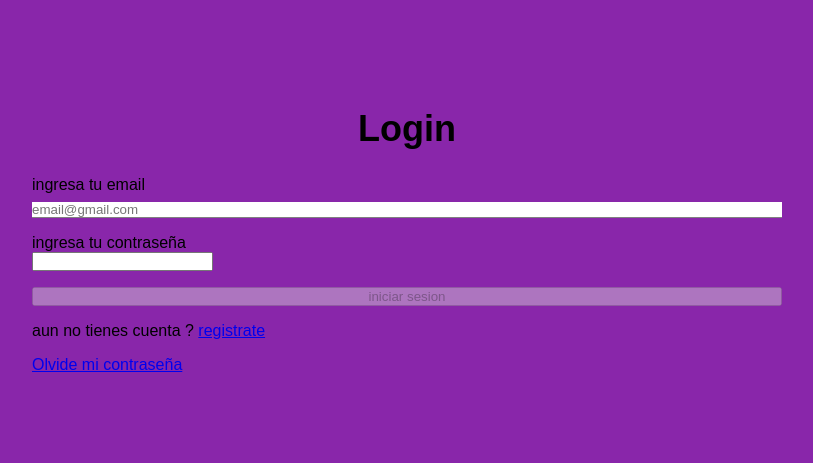
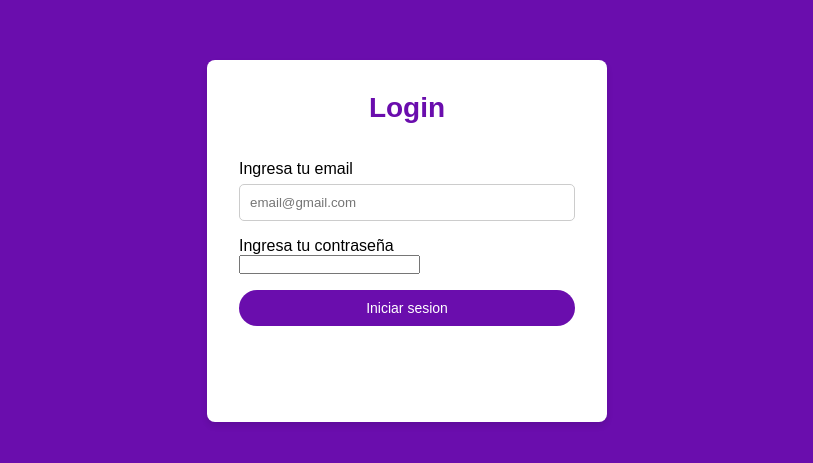
Before and after one commit to bruno-ariel/PWA_TM_27_2025_FRONTEND, a React (Vite) app: page / in a window 1280 px wide. Shown: the part 159-622 px from the top of the page, without its empty margins (233-1046 px from the left). Built offline with nearby package versions, Linux system fonts and the light colour scheme.

Commit message:
css pt 1.6

```diff
--- a/src/app.css
+++ b/src/app.css
@@ -5,36 +5,92 @@
     font-family: sans-serif;
 
 }
-body {
-    background-color: rgb(137, 38, 170);
+
+.auth-screen {
+    padding: 16px;
+    display: flex;
+    justify-content: center;
+    align-items: center;
+    height: 100vh;
+    background-color: #6A0DAD; /* Violeta */
 }
 
-.title {
-    font-size: 36px;
-    margin-bottom: 10px;
-}
-.auth-screen{
-    padding: 16px;
-    display: flex;
-}
-
+/* Contenedor del formulario */
 .auth-form {
     display: flex;
     flex-direction: column;
     gap: 16px;
-    max-width: 750px;
-    flex: 1;
+    max-width: 400px;
+    width: 100%;
+    padding: 32px;
+    background: white;
+    border-radius: 8px;
+    box-shadow: 0 4px 6px rgba(0, 0, 0, 0.1);
 }
 
+/* Título con fuente más estilizada */
+.title {
+    font-size: 28px;
+    font-weight: bold;
+    text-align: center;
+    color: #6A0DAD; /* Violeta */
+}
+
+/* Contenedor de los inputs */
 .auth-form .input-container {
     display: flex;
     flex-direction: column;
-    gap: 8px;
+    gap: 6px;
 }
 
+/* Inputs estilizados */
 .auth-form .input-container input {
+    padding: 10px;
+    border: 1px solid #ccc;
+    border-radius: 5px;
+    outline: none;
+    transition: all 0.3s ease-in-out;
+}
+
+/* Efecto al hacer foco en los inputs */
+.auth-form .input-container input:focus {
+    border-color: #6A0DAD;
+    box-shadow: 0 0 5px rgba(106, 13, 173, 0.5);
+}
+
+/* Botón de iniciar sesión */
+.auth-form button {
+    background-color: #6A0DAD;
+    color: white;
+    padding: 10px;
     border: none;
-    border-bottom: 1px solid gray;
+    border-radius: 20px;
+    font-size: 14px;
+    cursor: pointer;
+    transition: background 0.3s ease;
+}
+
+/* Efecto hover en el botón */
+.auth-form button:hover {
+    background-color: #580B91;
+}
+
+/* Enlaces estilizados */
+.auth-form span,
+.auth-form a {
+    text-align: center;
+    color: white;
+    font-size: 14px;
+}
+
+.auth-form a {
+    text-decoration: none;
+    font-weight: bold;
+    color: white;
+}
+
+.auth-form a:hover {
+    text-decoration: underline;
 }
 
 @media screen and (min-width: 750px) {
--- a/src/screens/HomeScreen.jsx
+++ b/src/screens/HomeScreen.jsx
@@ -39,8 +39,8 @@ const HomeScreen = () => {
                 </div>
                 {/* Sección para crear un nuevo Workspace */}
                 <div className='create-workspace'>
-                    <span>¿Aún no tienes espacios de trabajo?</span>
-                    <Link to="/workspace/new">Crea un espacio de trabajo aquí</Link>
+                    <span>¿Aún no tienes espacios de trabajo? </span>
+                    <Link to="/workspace/new"> Crea un nuevo espacio de trabajo aquí</Link>
                 </div>
             </div>
         </main>
--- a/src/screens/LoginScreen.jsx
+++ b/src/screens/LoginScreen.jsx
@@ -39,9 +39,9 @@ const LoginScreen = () => {
     return(
         <main className='auth-screen'>
             <form onSubmit={handleSubmitForm} className='auth-form'>
-                <h1 className='title'>Login</h1>
+                <h1 className='title'> Login </h1>
                 <div className='input-container'>
-                    <label htmlFor="email">ingresa tu email</label>
+                    <label htmlFor="email"> Ingresa tu email</label>
                     <input
                         name='email'
                         id='email'
@@ -54,7 +54,7 @@ const LoginScreen = () => {
                     }
                 </div>
                 <div>
-                    <label htmlFor="password" className='input-container'> ingresa tu contraseña </label>
+                    <label htmlFor="password" className='input-container'> Ingresa tu contraseña </label>
                     <input
                         name='password'
                         id='password'
@@ -70,10 +70,10 @@ const LoginScreen = () => {
                         errores.password.length ||
                         !form_state.email ||
                         !form_state.password
-                        }>iniciar sesion
+                        }> Iniciar sesion
                 </button>
-                <span> aun no tienes cuenta ? <Link to={'/register'}> registrate </Link></span>
-                <Link to={'/forgot-password'}>Olvide mi contraseña</Link>
+                <span> Aún no tienes cuenta ? <Link to={'/register'}> Regístrate </Link></span>
+                <Link to={'/forgot-password'}> Olvide mi contraseña </Link>
             </form>
         </main>
     )
```
